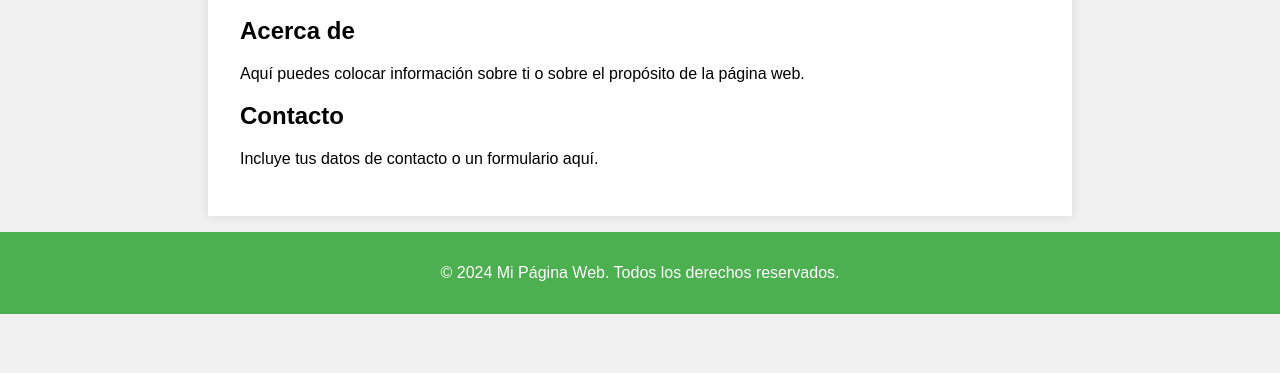
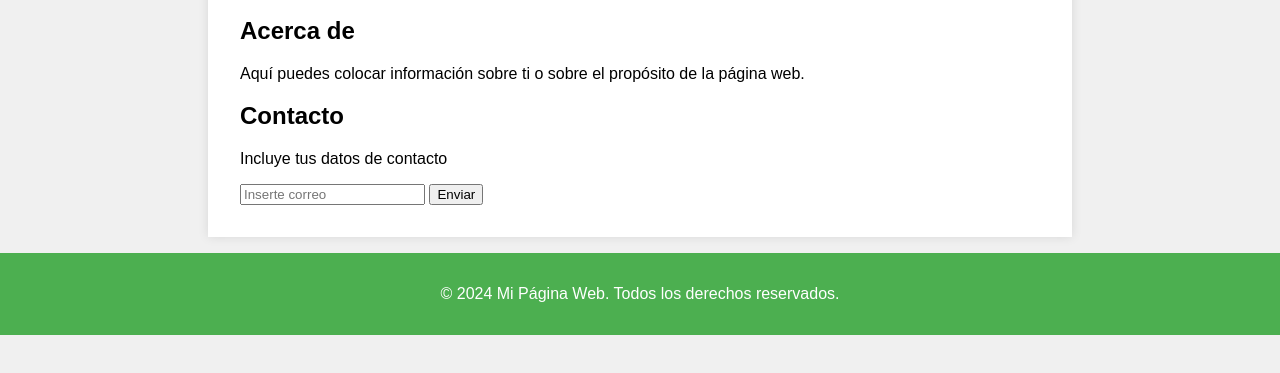
Before and after one commit to Ochoita/MisitioWeb_Ochoa, a plain HTML site: page prueba2.html in a window 1280 px wide. Shown: the part 317-690 px from the top of the page. Drawn offline with Linux system fonts and the light colour scheme.

Commit message:
Formulario

```diff
--- a/prueba2.html
+++ b/prueba2.html
@@ -64,7 +64,12 @@
         <h2 id="about">Acerca de</h2>
         <p>Aquí puedes colocar información sobre ti o sobre el propósito de la página web.</p>
         <h2 id="contact">Contacto</h2>
-        <p>Incluye tus datos de contacto o un formulario aquí.</p>
+        <p>Incluye tus datos de contacto</p>
+        <form action="/informacion/">
+            <label for="contacto"></label>
+            <input type="text" placeholder="Inserte correo" id="contacto">
+            <button>Enviar</button>
+        </form>
     </main>
     <footer>
         <p>&copy; 2024 Mi Página Web. Todos los derechos reservados.</p>
```
